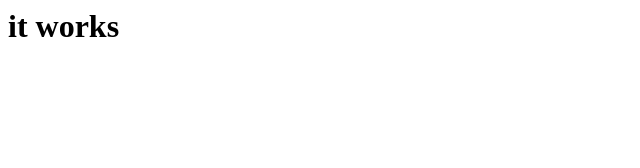
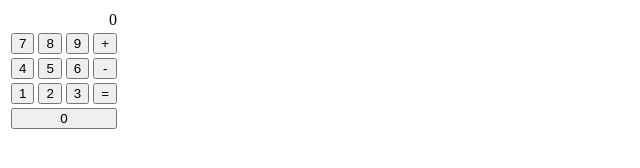
Before and after one commit to fonzerelly/silly-calculator, a website: page index.html in a window 1280 px wide. Shown: the whole page, without its empty margins (0-640 px from the left). Drawn offline with Linux system fonts and the light colour scheme.

Commit message:
Markup setup

```diff
--- a/index.html
+++ b/index.html
@@ -1,5 +1,35 @@
 <html>
+    <head>
+        <link rel="stylesheet" href="styles/styles.css">
+    </head>
     <body>
-        <h1>it works</h1>
+        <table>
+            <tr>
+                <td colspan="4">
+                    <div id="display" class="full">0</div>
+                </td>
+            </tr>
+            <tr>
+                <td><button>7</button></td>
+                <td><button>8</button></td>
+                <td><button>9</button></td>
+                <td><button class="full">+</button></td>
+            </tr>
+            <tr>
+                <td><button>4</button></td>
+                <td><button>5</button></td>
+                <td><button>6</button></td>
+                <td><button class="full">-</button></td>
+            </tr>
+            <tr>
+                <td><button>1</button></td>
+                <td><button>2</button></td>
+                <td><button>3</button></td>
+                <td><button class="full">=</button></td>
+            </tr>
+            <tr>
+                <td colspan="4"><button class="full">0</button></td>
+            </tr>
+        </table>
     </body>
 </html>
--- /dev/null
+++ b/styles/styles.css
@@ -0,0 +1,6 @@
+#display {
+    text-align: right;
+}
+.full {
+    width: 100%;
+}
```
